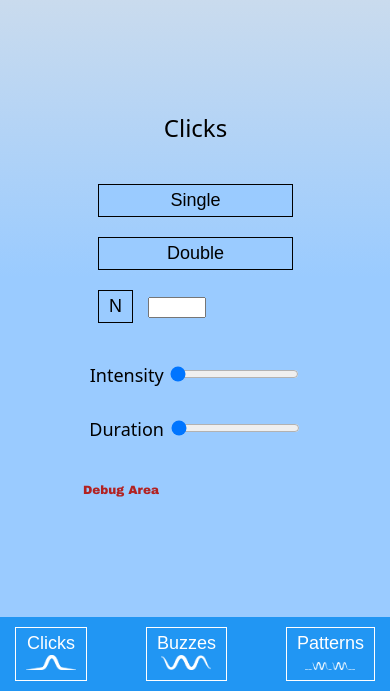
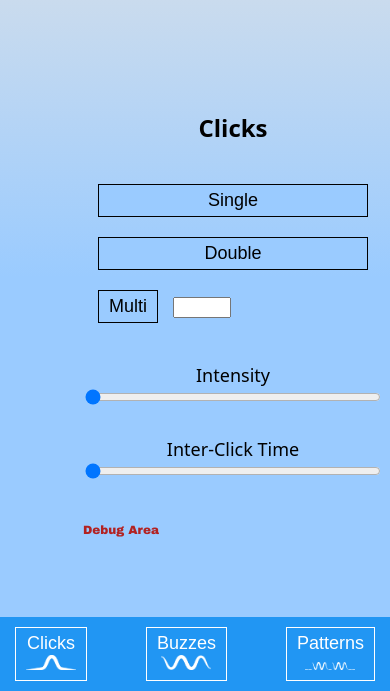
Before and after one commit to phetsims/quake, a website with bundled scripts: page www/haptics-playground.html in a window 390 px wide. Shown: the part 153-844 px from the top of the page. Built offline with nearby package versions, Linux system fonts and the light colour scheme.

Commit message:
layout refinements for "Clicks" screen

```diff
--- a/www/css/haptics-playground.css
+++ b/www/css/haptics-playground.css
@@ -70,7 +70,7 @@ body {
   left: 50%;
   top: 20%;
   height: 50px; /* text area height */
-  width: 225px; /* text area width */
+  width: 300px; /* text area width */
   text-align: center;
   padding: 210px 0 0 0; /* image height is 200px */
   margin: -115px 0 0 -112px; /* offset vertical: half of image height and text area height */
@@ -89,7 +89,7 @@ body {
 
 h1 {
   font-size: 24px;
-  font-weight: normal;
+  font-weight: bold;
   margin: 0;
   overflow: visible;
   padding: 0;
@@ -128,6 +128,7 @@ h1 {
 
 .labeled-slider {
   font-size: large;
+  display: grid;
 }
 
 #number-of-clicks {
--- a/www/haptics-playground.html
+++ b/www/haptics-playground.html
@@ -38,7 +38,7 @@
       <button id="singleClickButton" class="app-button">Single</button>
       <button id="doubleClickButton" class="app-button">Double</button>
       <div class="button-and-number">
-        <button id="nClicksButton" class="app-button">N</button>
+        <button id="multi-clicks-button" class="app-button">Multi</button>
         <input type="number" id="number-of-clicks"/>
       </div>
     </div>
@@ -48,8 +48,8 @@
         <input type="range" min="0" max="99" value="0" class="slider" id="intensity-slider">
       </div>
       <div class="labeled-slider">
-        <label for="duration-slider">Duration</label>
-        <input type="range" min="1" max="100" value="0" class="slider" id="duration-slider">
+        <label for="inter-click-time-slider">Inter-Click Time</label>
+        <input type="range" min="1" max="100" value="0" class="slider" id="inter-click-time-slider">
       </div>
     </div>
     <p id="debugArea">Debug Area</p>
--- a/www/js/haptics-playground-main.js
+++ b/www/js/haptics-playground-main.js
@@ -47,8 +47,8 @@ function onDeviceReady() {
     }
   } );
 
-  const nClicksButton = document.getElementById( 'nClicksButton' );
-  nClicksButton.addEventListener( 'click', () => {
+  const multiClicksButton = document.getElementById( 'multi-clicks-button' );
+  multiClicksButton.addEventListener( 'click', () => {
     logger.log( 'N clicks button pressed' );
     try {
       navigator.vibrate( 400 );
```
